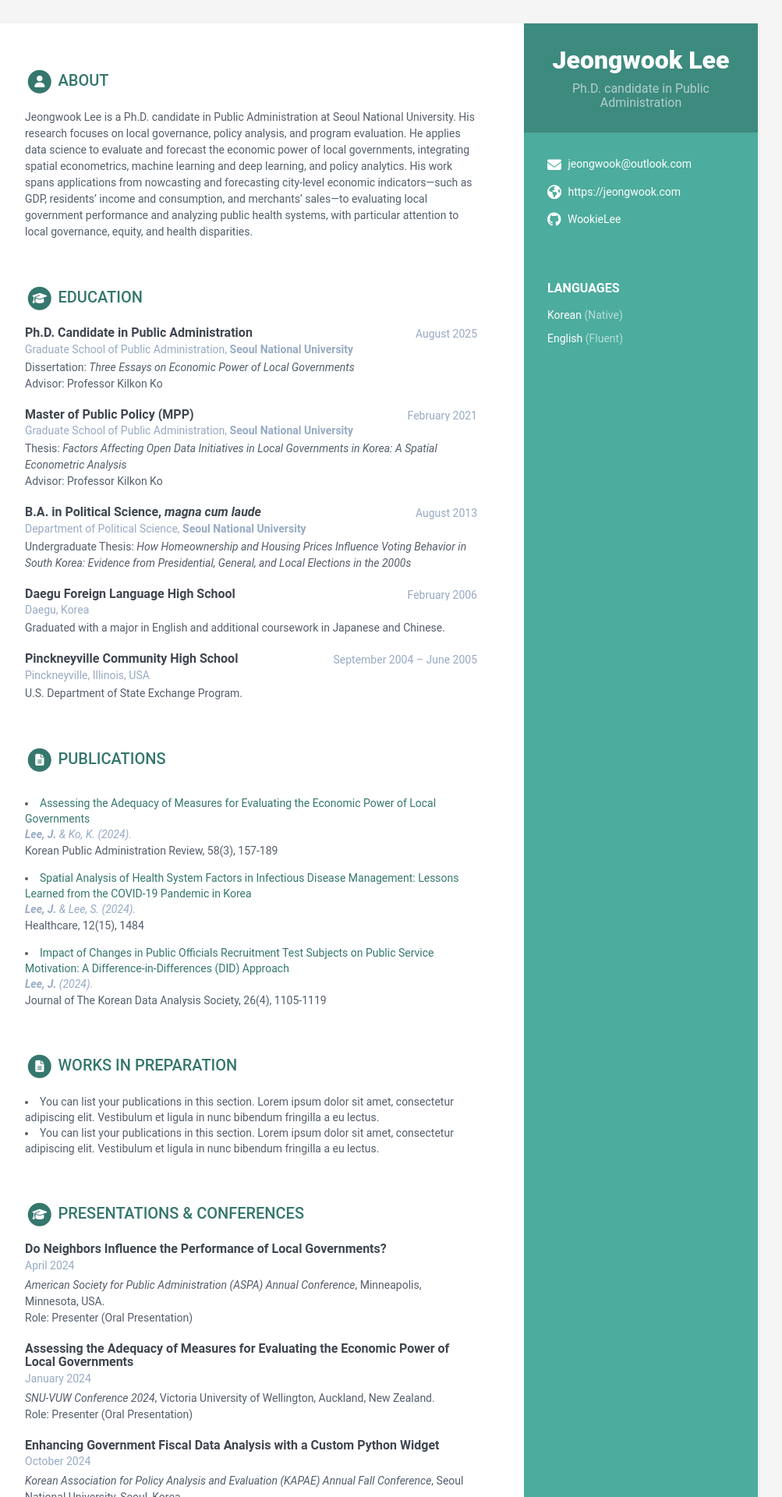
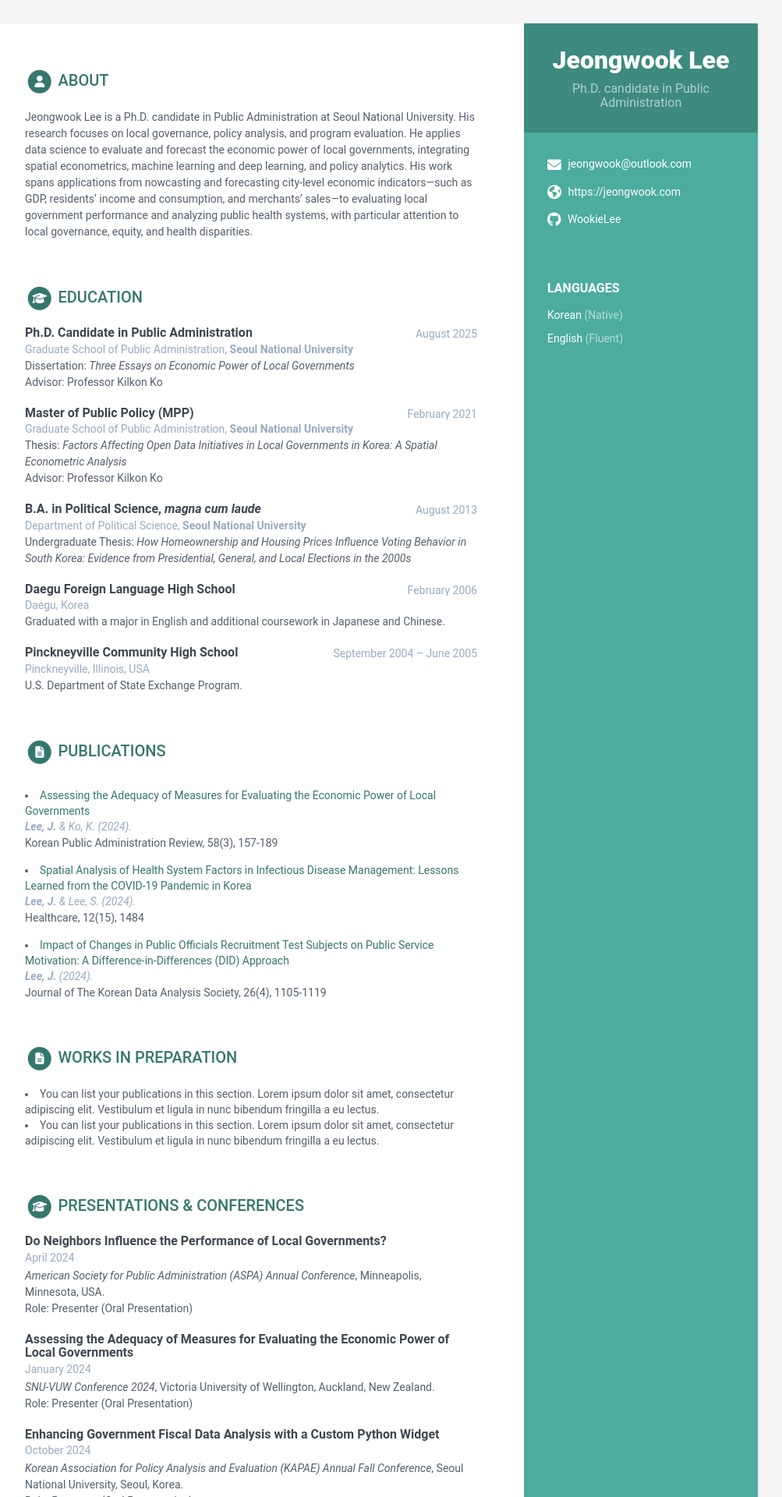
Before and after one commit to WookieLee/wookielee.github.io, a Jekyll site: the page built from index.html, in a window 1280 px wide. Shown: the top 1920 px of the page at 78% size, without its empty margins (168-1171 px from the left). Built offline with Jekyll 4.4.1, drawn with Linux system fonts in a browser that asks for light colours.

Commit message:
Update _base.scss

```diff
--- a/_sass/_base.scss
+++ b/_sass/_base.scss
@@ -221,7 +221,7 @@ p {
   .recommendation-role,
   .university,
   .cert-org {
-    margin-bottom: 3px;
+    margin-bottom: 1px;
     color: $text-grey;
   }
 
```
